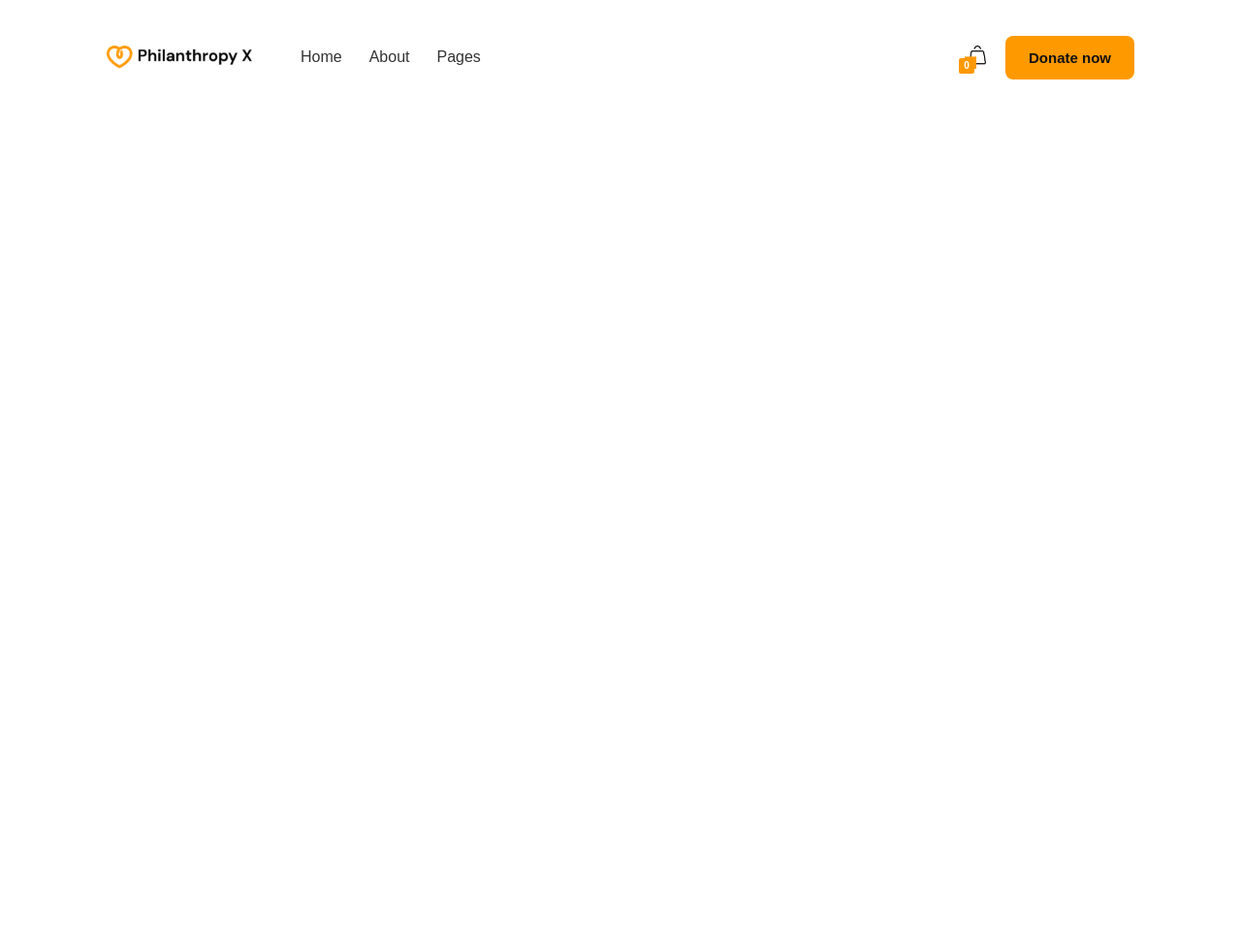
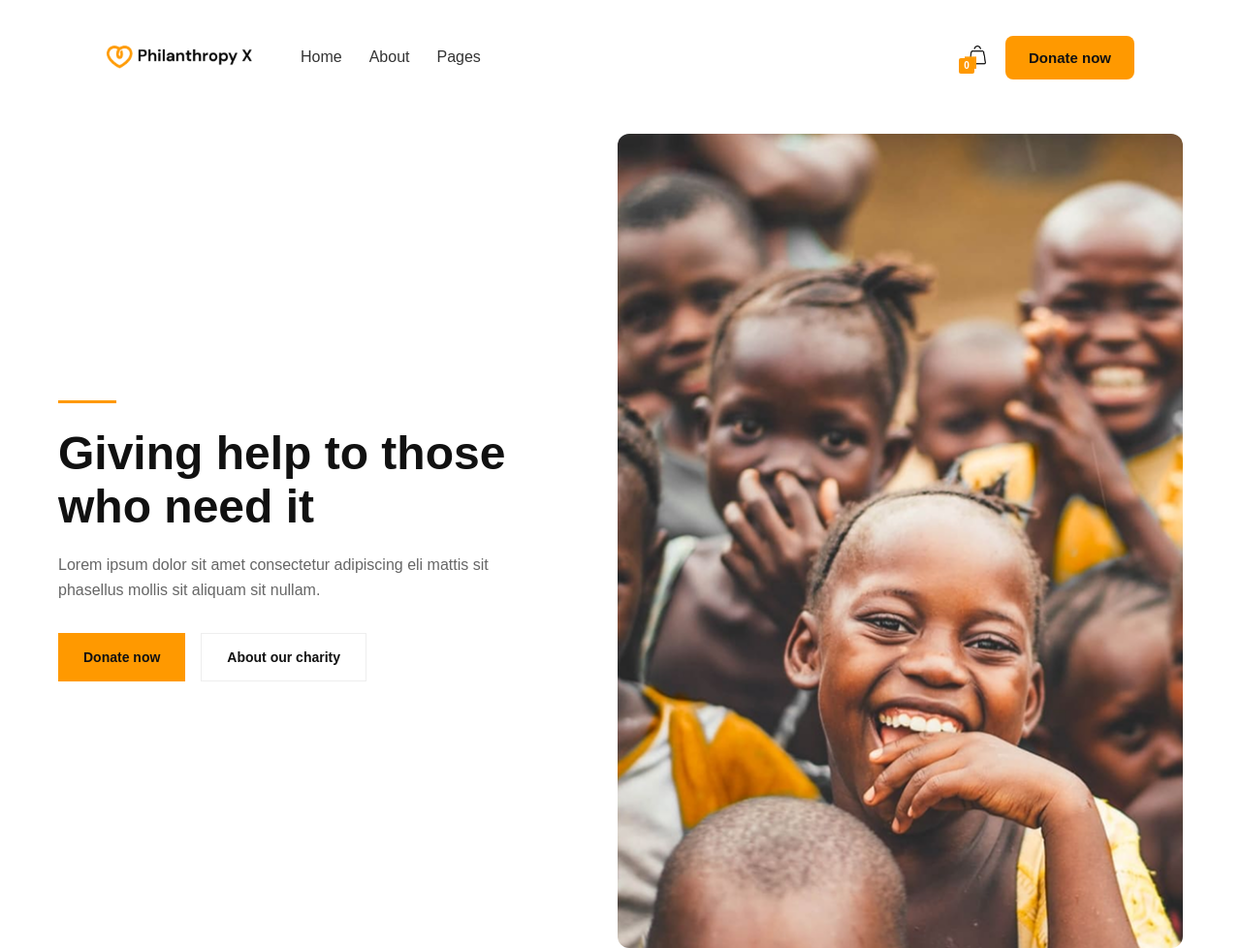
Before and after one commit to zarafwon777-glitch/exam-3, a plain HTML site: page index.html in a window 1280 px wide. Shown: the whole page at 97% size. Before the commit the page ends 800 px from the top, so only its background shows below. Drawn offline with Linux system fonts and the light colour scheme.

Commit message:
new files

```diff
--- a/index.html
+++ b/index.html
@@ -29,5 +29,22 @@
     <button class="btn">Donate now</button>
   </div>
 </header>
+<section class="hero">
+  <div class="hero-left">
+    <div class="line"></div>
+    <h1 class="title">Giving help to those who need it</h1>
+    <p class="text">
+      Lorem ipsum dolor sit amet consectetur adipiscing eli mattis sit phasellus mollis sit aliquam sit nullam.
+    </p>
+    <div class="buttons">
+      <button class="btn-orange">Donate now</button>
+      <button class="btn-light">About our charity</button>
+    </div>
+  </div>
+
+  <div class="hero-right">
+    <img src="./IMAGE (22).png" alt="" />
+  </div>
+</section>
 </body>
 </html>
--- a/style.css
+++ b/style.css
@@ -92,3 +92,81 @@ body {
   border-radius: 8px;
   cursor: pointer;
 }
+
+
+.hero {
+  max-width: 1200px;
+  margin: 0 auto;
+  padding: 20px;
+  display: flex;
+  align-items: center;
+  justify-content: space-between;
+  gap: 40px;
+}
+
+.hero-left {
+  width: 50%;
+}
+
+.line {
+  width: 60px;
+  height: 3px;
+  background: #ff9900;
+  margin-bottom: 24px;
+}
+
+.title {
+  font-size: 48px;
+  line-height: 1.15;
+  font-weight: 700;
+  color: #111111;
+  margin-bottom: 20px;
+}
+
+.text {
+  font-size: 16px;
+  line-height: 1.6;
+  color: #666666;
+  margin-bottom: 32px;
+  max-width: 460px;
+}
+
+.buttons {
+  display: flex;
+  gap: 16px;
+}
+
+.btn-orange {
+  padding: 16px 26px;
+  background: #ff9900;
+  color: #111111;
+  font-size: 14px;
+  font-weight: 700;
+  border: none;
+
+  cursor: pointer;
+}
+
+.btn-light {
+  padding: 16px 26px;
+  background: #ffffff;
+  color: #111111;
+  font-size: 14px;
+  font-weight: 700;
+  border: 1px solid #eeeeee;
+
+  cursor: pointer;
+}
+
+.hero-right {
+  width: 630px;
+  height: 840px;
+}
+
+.hero-right img {
+  width: 100%;
+  height: 100%;
+  object-fit: cover;
+  display: block;
+  border-radius: 12px;
+}
```
Also changed, not shown: IMAGE (22).png (added).
